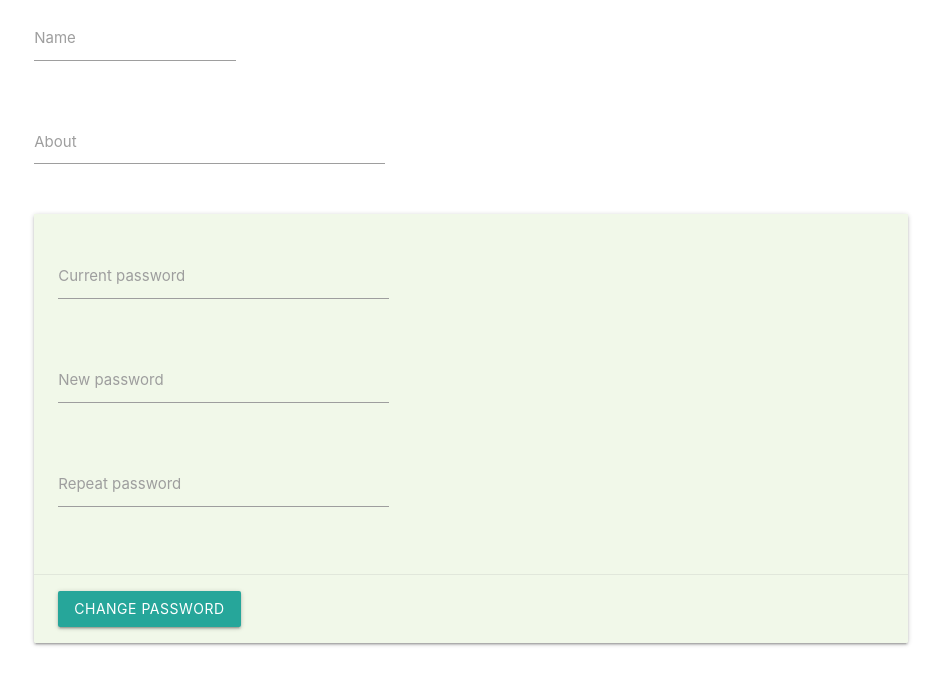
After one commit to pythondeveloper360/bloggir-server, a Flask app: page /setting in a window 1280 px wide. The commit adds this page. Shown: the top 685 px of the page, without its empty margins (169-1110 px from the left). Run offline with Flask 2, Linux system fonts and the light colour scheme; the visitor is signed in with stand-in values (Sample User, id 1); some libraries are stand-ins or nearby versions.

Commit message:
casdsads

```diff
--- a/app.py
+++ b/app.py
@@ -1,13 +1,13 @@
 from flask import Flask, render_template, request, abort, session, flash, redirect, jsonify, url_for, Markup, jsonify, Response,make_response
 import sql
 import json
+from flask_socketio import SocketIO
 from datetime import datetime
 
 app = Flask(__name__)
 app.secret_key = "hazala"
+socketio = SocketIO(app)
 
-config = open("config.json", "r")
-config = json.load(config)
 
 
 @app.route("/")
@@ -151,17 +151,18 @@ def signup():
     return render_template("signup.html", tittle='SignUp for Bloggir')
 
 
-@app.route("/pouch")
-def pouch():
+@app.route("/setting")
+def setting():
     if request.method == "GET":
         if "login" in session:
-            return render_template('pouch.html', data=sql.informationByusername(session['login']))
-        return redirect("/cplogin?redirect=pouch")
+            return render_template('setting.html', data=sql.informationByusername(session['login']))
+        return redirect("/cplogin?redirect=setting")
     if request.method == "POST":
         if "login" in session:
             name = request.form.get("name")
             about = request.form.get("about")
             sql.editprofile(session["login"],name,about)
+            return jsonify("Done")
 
 
 
@@ -184,6 +185,9 @@ def logout():
     else:
         return redirect('/cplogin?redirect=cp')
 
+@socketio.on("hanzala")
+def hanzala(slug):
+    print(slug)
 
 if __name__ == '__main__':
-    app.run(debug=True)
+    socketio.run(app,debug = True)
--- a/config.json
+++ /dev/null
@@ -1,3 +0,0 @@
-{
-	"posts" : 10
-}
--- a/templates/base.html
+++ b/templates/base.html
@@ -66,13 +66,14 @@
       </div>
     </div>
   </footer>
+  <script src="{{url_for('static',filename = 'js/clean-blog.min.js')}}"></script>
 
   <!-- Bootstrap core JavaScript -->
   <script src=" {{url_for('static',filename = 'vendor/jquery/jquery.min.js')}}"></script>
-  <script src=" {{url_for('static',filename = 'vendor/bootstrap/js/bootstrap.bundle.min.js')}}"></script>
+
+  <script src=" {{url_for('static',filename = 'vendor/bootstrap/js/bootstrap.min.js')}}"></script>
 
   <!-- Custom scripts for this template -->
-  <script src="{{url_for('static',filename = 'js/clean-blog.min.js')}}"></script>
 
 </body>
 
--- a/templates/baseadmin.html
+++ b/templates/baseadmin.html
@@ -60,13 +60,13 @@
 {% block body %} {% endblock %}
 
 
+<script src="{{url_for('static',filename = 'js/clean-blog.min.js')}}"></script>
 
   <!-- Bootstrap core JavaScript -->
   <script src=" {{url_for('static',filename = 'vendor/jquery/jquery.min.js')}}"></script>
   <script src=" {{url_for('static',filename = 'vendor/bootstrap/js/bootstrap.bundle.min.js')}}"></script>
 
   <!-- Custom scripts for this template -->
-  <script src="{{url_for('static',filename = 'js/clean-blog.min.js')}}"></script>
 
 </body>
 
--- a/templates/post.html
+++ b/templates/post.html
@@ -17,7 +17,7 @@
         <div class="col-lg-8 col-md-10 mx-auto">
           <div class="post-heading">
             <span class="meta">
-              <h2>Posts</h4>
+              <h2>Posts</h2>
               <br>
               <h3>{{le}}</h3></span>
           </div>
--- /dev/null
+++ b/templates/setting.html
@@ -0,0 +1,60 @@
+
+<!DOCTYPE html>
+<html lang="en">
+<head>
+    <meta charset="UTF-8">
+    <meta name="viewport" content="width=device-width, initial-scale=1.0">
+    <script src="{{url_for('static',filename = 'js/script.js')}}"></script>
+    <title>Setting</title>
+    <link rel="stylesheet" href="https://cdnjs.cloudflare.com/ajax/libs/materialize/1.0.0/css/materialize.min.css">
+    <script src="https://cdnjs.cloudflare.com/ajax/libs/materialize/1.0.0/js/materialize.min.js"></script>
+</head>
+<div class="container">
+  <div class="row">
+    <form class="col s12">
+      <div class="row">
+        <div class="input-field col s3">
+          <input  id="first_name" type="text" class="validate">
+          <label for="first_name">Name</label>
+        </div>
+      </div>
+
+      <div class="row">
+        <div class="input-field col s5">
+          <textarea id="textarea1" class="materialize-textarea"></textarea>
+          <label for="textarea1">About</label>
+        </div>
+      </div>
+      <div class="card light-green lighten-5">
+        <div class="card-content light-green lighten-5">
+          <div class="row">
+            <div class="input-field col s5">
+              <input  id="Cpassword" type="password" class="validate">
+              <label for="Cpassword">Current password</label>
+            </div>
+          </div>
+          <div class="row">
+            <div class="input-field col s5">
+              <input  id="pass" type="password" class="validate">
+              <label for="pass">New password</label>
+            </div>
+          </div>
+          <div class="row">
+            <div class="input-field col s5">
+              <input  id="rpass" type="password" class="validate">
+              <label for="rpass">Repeat password</label>
+            </div>
+          </div>
+        </div>
+        <div class="card-action">
+          <a class="waves-effect waves-light btn">Change password</a>
+        </div>
+      </div>
+
+    </form>
+  </div>
+
+</div>
+
+
+</html>
```
Also changed, not shown: templates/postview.html (+10 -2 lines), templates/pouch.html (deleted, +0 -52 lines).
